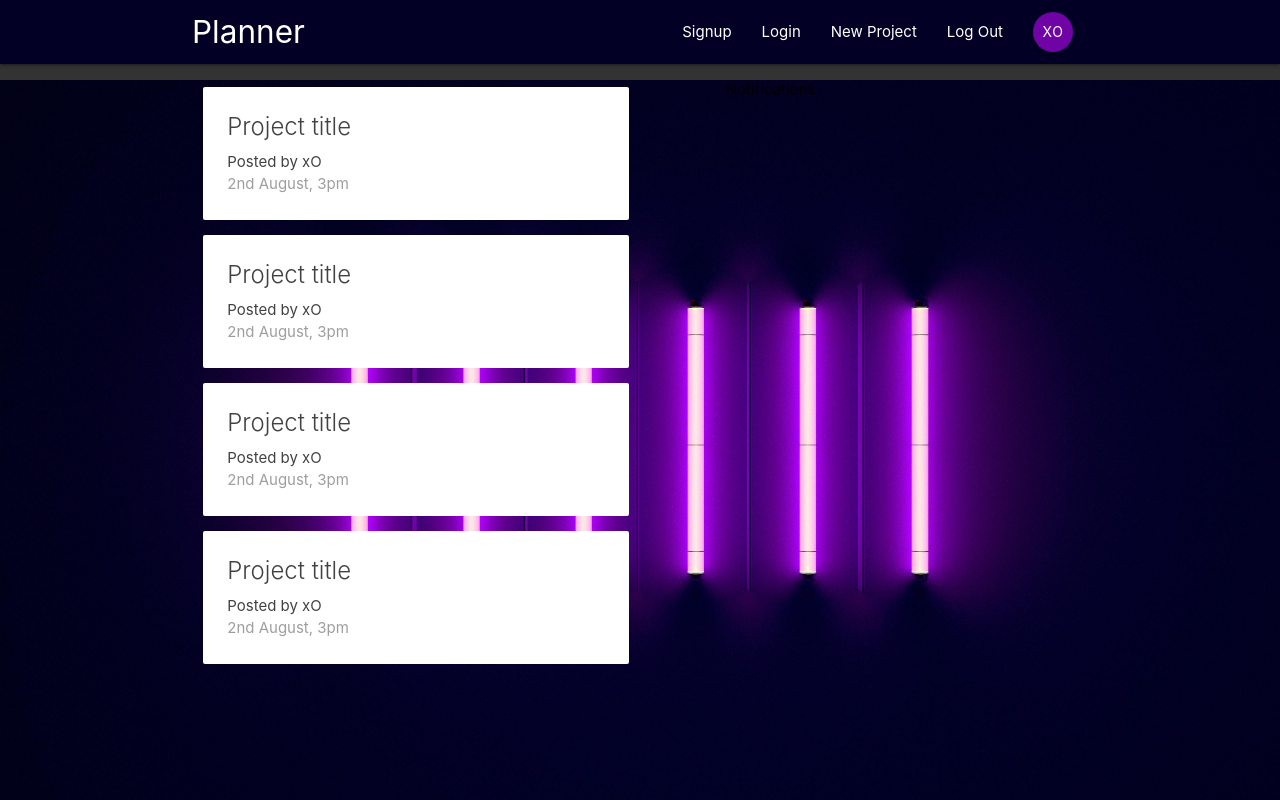
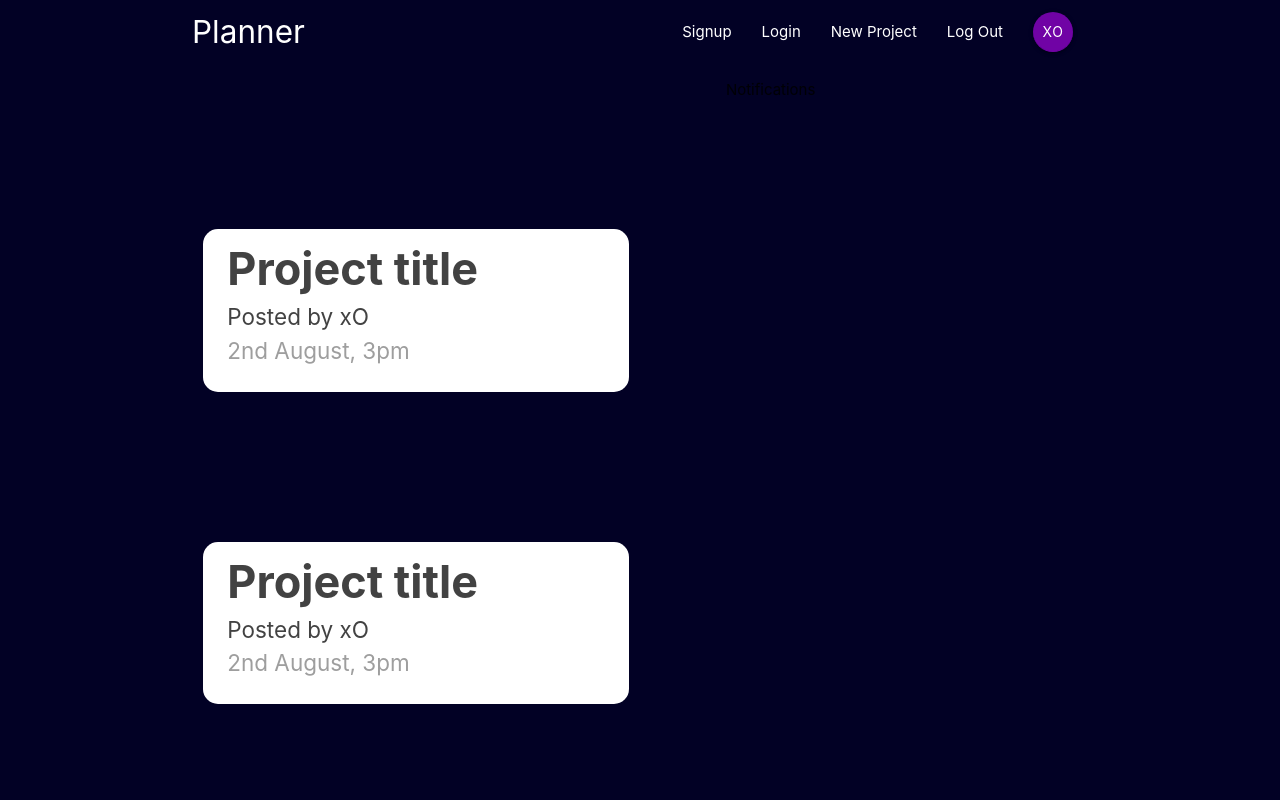
Before and after one commit to tarun2506/planner, a React (Create React App) app: page / in a window 1280 px wide. Shown: the top 800 px of the page. Built offline with nearby package versions, Linux system fonts and the light colour scheme.

Commit message:
changes in styles

```diff
--- a/src/components/auth/SignIn.js
+++ b/src/components/auth/SignIn.js
@@ -21,7 +21,7 @@ function SignIn() {
   return (
     <div className="container">
       <form className="white" onSubmit={handleSubmit}>
-        <h5 className="grey-text text-darken-3 ">Sign In</h5>
+        <h3 className="black-text">Sign In</h3>
         <div className="input-field">
           <input
             type="email"
--- a/src/components/auth/SignUp.js
+++ b/src/components/auth/SignUp.js
@@ -29,7 +29,7 @@ function SignUp() {
   return (
     <div className="container">
       <form className="white" onSubmit={handleSubmit}>
-        <h5 className="grey-text text-darken-3 ">Sign Up</h5>
+        <h3 className="black-text">Sign Up</h3>
         <div className="input-field">
           <input
             type="email"
--- a/src/components/layout/Navbar.js
+++ b/src/components/layout/Navbar.js
@@ -4,7 +4,7 @@ import SignedInLinks from "./SignedInLinks";
 import SignedOutLinks from "./SignedOutLinks";
 function Navbar() {
   return (
-    <nav className="nav-wrapper darken-3">
+    <nav className="nav-wrapper darken-3 z-depth-0">
       <div className="container">
         <Link to="/" className="brand-logo">
           Planner
--- a/src/components/projects/CreateProject.js
+++ b/src/components/projects/CreateProject.js
@@ -21,7 +21,7 @@ function CreateProject() {
   return (
     <div className="container">
       <form className="white" onSubmit={handleSubmit}>
-        <h5 className="grey-text text-darken-3 ">Create Project</h5>
+        <h3 className="black-text">Create Project</h3>
         <div className="input-field">
           <input
             type="text"
--- a/src/components/projects/ProjectDetails.js
+++ b/src/components/projects/ProjectDetails.js
@@ -12,7 +12,7 @@ function ProjectDetails({ match }) {
             Cupiditate, tempora?
           </p>
         </div>
-        <div className="card-action black white-text">
+        <div className="card-action  black-text">
           <div>Posted By xO</div>
           <div>2nd September, 4am</div>
         </div>
--- a/src/index.css
+++ b/src/index.css
@@ -7,20 +7,21 @@ body {
   margin: 0;
   padding: 0;
   box-sizing: border-box;
-  background: url(./img/bg.jpg) no-repeat;
   background-size: 100%;
   background-position: bottom;
-  background-color: #333;
+  background-color: #020125;
 }
 
 form {
   margin-top: 2.5rem;
   padding: 2rem;
+  border-radius: 1rem !important;
 }
 
 form button,
-form h5 {
+form h3 {
   margin: 2rem 0;
+  font-weight: bold;
 }
 
 input[type="text"]:not(.browser-default):focus:not([readonly]),
@@ -47,7 +48,7 @@ textarea.materialize-textarea:focus:not([readonly]) {
 }
 
 .button {
-  background-color: #020125 !important;
+  background-color: #040236 !important;
 }
 nav {
   background-color: #020125;
@@ -60,3 +61,31 @@ nav {
 .link:hover {
   color: #8b12c7 !important;
 }
+
+button {
+  border-radius: 0.3rem !important;
+}
+
+.card-title {
+  font-size: 3rem !important;
+  font-weight: bold !important;
+  margin-bottom: 1rem !important;
+}
+
+.card {
+  margin-top: 10rem;
+  border-radius: 1rem !important;
+}
+
+.card-action {
+  border-radius: 1rem !important;
+}
+
+.card-content p {
+  font-size: 1.5rem;
+}
+
+.card-action div {
+  font-size: 1.2rem;
+  font-weight: 500;
+}
```
